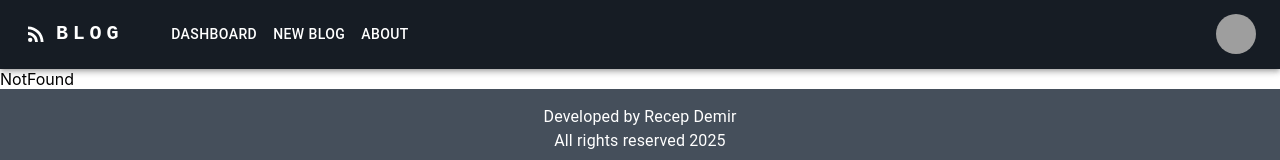
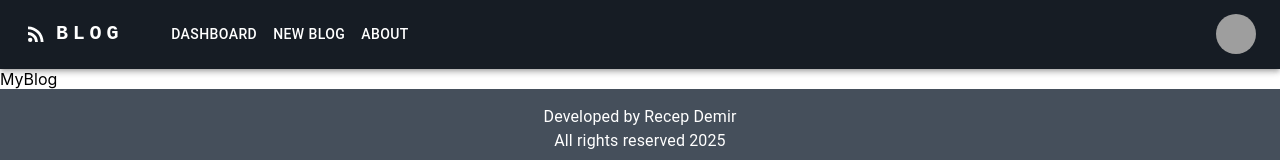
Before and after one commit to recep-demir/milestone-blog-app, a React (Vite) app: page /my-blogs in a window 1280 px wide. Shown: the top 160 px of the page. Built offline with nearby package versions, Linux system fonts and the light colour scheme; sample sign-in values are in the browser's storage; grey boxes are pictures that could not be loaded.

Commit message:
add MyBlog page

```diff
--- /dev/null
+++ b/src/pages/MyBlog.jsx
@@ -0,0 +1,10 @@
+
+import React from 'react'
+
+const MyBlog = () => {
+  return (
+    <div>MyBlog</div>
+  )
+}
+
+export default MyBlog
--- a/src/router/AppRouter.jsx
+++ b/src/router/AppRouter.jsx
@@ -10,6 +10,7 @@ import Login from "../pages/Login";
 import Profile from "../pages/Profile";
 import NotFound from "../pages/NotFound";
 import Detail from "../pages/Detail";
+import MyBlog from "../pages/MyBlog";
 
 const AppRouter = () => {
   return (
@@ -22,6 +23,7 @@ const AppRouter = () => {
         <Route path="/" element={<Dashboard/>}/>
         <Route path="/about" element = {<About/>}/>
         <Route path="" element = {<PrivateRouter/>}>
+          <Route path="/my-blogs" element={<MyBlog/>} />
           <Route path="/profile" element={<Profile/>} />
           <Route path="/new-blog" element={<NewBlog/>} />
           <Route path="/detail" element={<Detail/>} />
```
